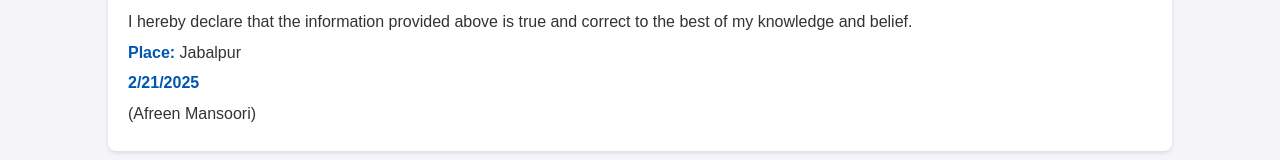
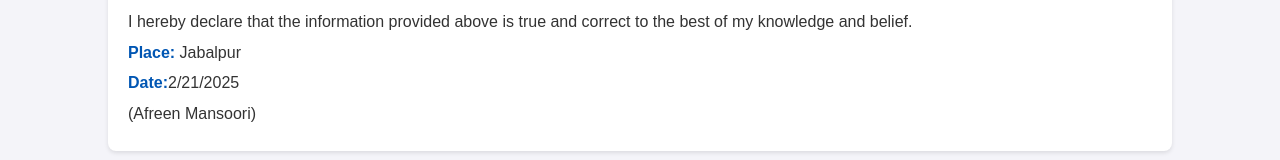
Before and after one commit to Naved20/index.html, a plain HTML site: page index.html in a window 1280 px wide. Shown: the part 2441-2601 px from the top of the page. Drawn offline with Linux system fonts and the light colour scheme.

Commit message:
Update index.html

```diff
--- a/index.html
+++ b/index.html
@@ -209,7 +209,7 @@
             <h2>Declaration</h2>
             <p>I hereby declare that the information provided above is true and correct to the best of my knowledge and belief.</p>
             <p><strong>Place:</strong> Jabalpur</p>
-            <p><strong id="date" >Date:</strong></p>
+            <p><strong>Date:</strong><span id="date"></span></p>
             <p>(Afreen Mansoori)</p>
         </section>
     </div>
```
